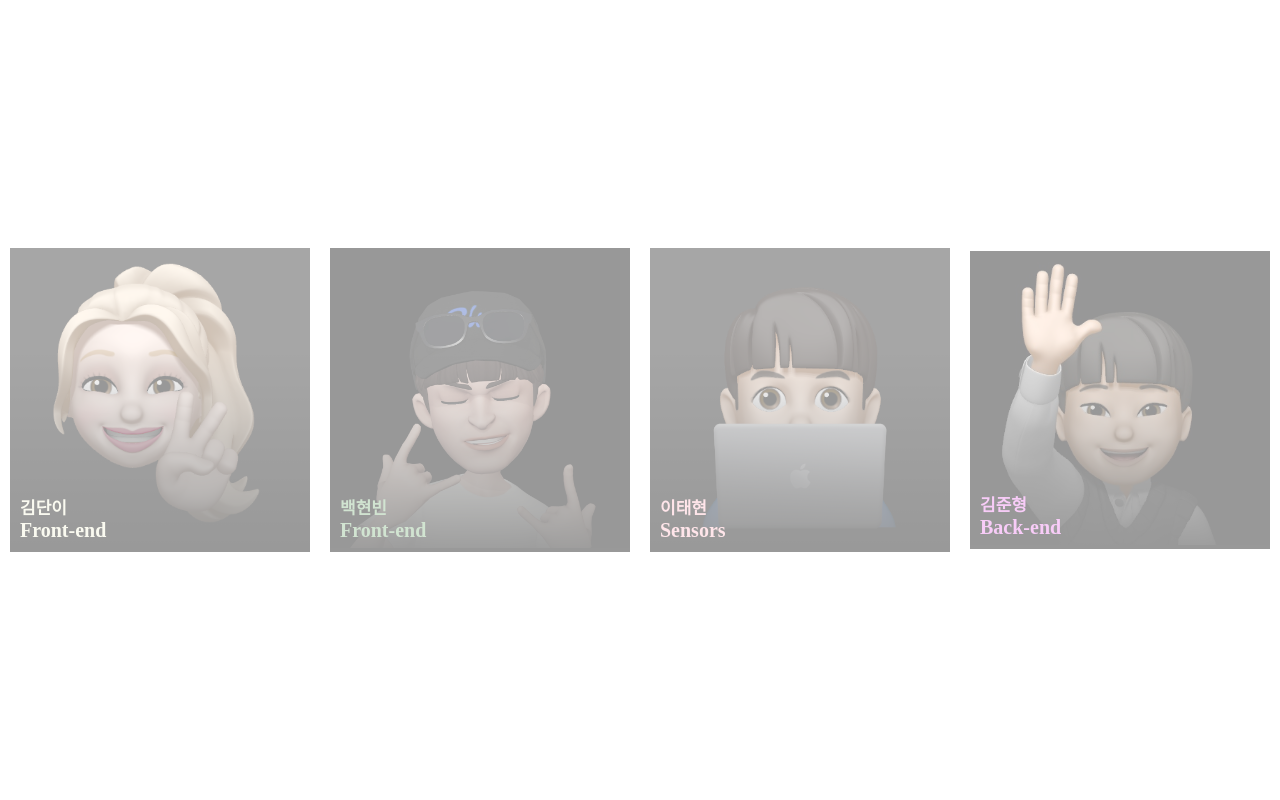
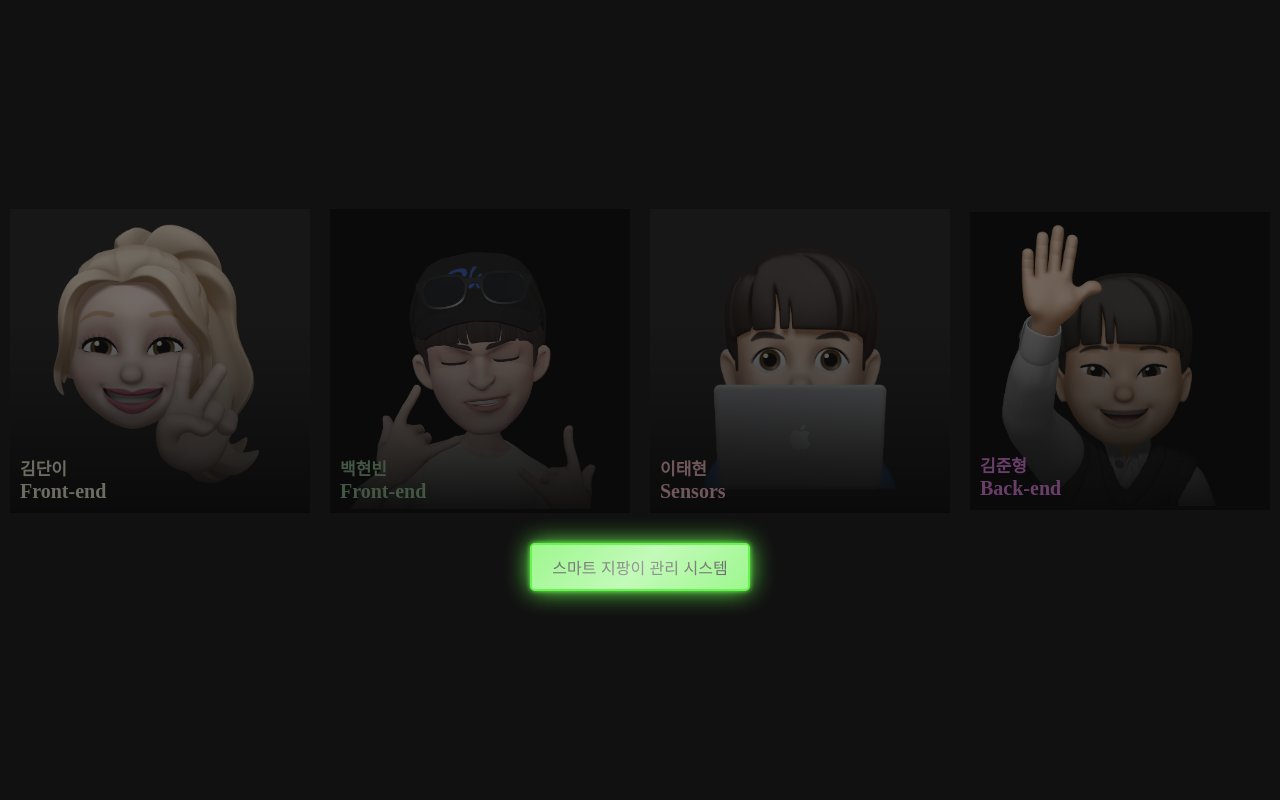
Before and after one commit to WhiteBin-bin/Embbeded-System2, a Django app: template sensor/templates/sensor/our_team.html in a window 1280 px wide. Run offline with Django 5.2, Linux system fonts and the light colour scheme; the template is opened without the code that fills it, so the values that code supplies are empty.

Commit message:
Rearranged page structure

```diff
--- a/sensor/templates/sensor/our_team.html
+++ b/sensor/templates/sensor/our_team.html
@@ -1,17 +1,16 @@
 {% load static %}
-<!doctype html>
+<!DOCTYPE html>
 <html>
     <head>
-        <title>OUR TEAM</title>
+        <title>IoT Project 6조</title>
         <link rel="stylesheet" href="{% static 'css/style_team.css' %}" />
     </head>
     <body>
-
         <div class="wrapper">
             <ul class="team">
                 <li class="team-item">
                     <div class="profile profile_beige">
-                        <img src="{% static 'images/me.png' %}">
+                        <img src="{% static 'images/me.png' %}" />
                         <div class="profile-contents">
                             <h2>김단이 <span>Front-end</span></h2>
                         </div>
@@ -19,7 +18,7 @@
                 </li>
                 <li class="team-item">
                     <div class="profile profile_green">
-                        <img src="{% static 'images/hyunb.jpg' %}">
+                        <img src="{% static 'images/hyunb.jpg' %}" />
                         <div class="profile-contents">
                             <h2>백현빈 <span>Front-end</span></h2>
                         </div>
@@ -27,7 +26,7 @@
                 </li>
                 <li class="team-item">
                     <div class="profile profile_pink">
-                        <img src="{% static 'images/tae.png' %}">
+                        <img src="{% static 'images/tae.png' %}" />
                         <div class="profile-contents">
                             <h2>이태현 <span>Sensors</span></h2>
                         </div>
@@ -35,15 +34,20 @@
                 </li>
                 <li class="team-item">
                     <div class="profile profile_purple">
-                        <img src="{% static 'images/jun.png' %}">
+                        <img src="{% static 'images/jun.png' %}" />
                         <div class="profile-contents">
                             <h2>김준형 <span>Back-end</span></h2>
                         </div>
                     </div>
                 </li>
             </ul>
+            <button onclick="goToIndex()">스마트 지팡이 관리 시스템</button>
         </div>
 
-        <script> </script>
+        <script>
+            function goToIndex() {
+                window.location.href = "{% url 'index' %}";
+            }
+        </script>
     </body>
 </html>
--- a/sensor/urls.py
+++ b/sensor/urls.py
@@ -3,10 +3,12 @@ from django.urls import path
 from . import views
 
 urlpatterns = [
-    path('', views.index, name='index'),
+    # path('', views.index, name='index'),
+    path('', views.our_team, name='our_team'),
     path('getSensor/<int:cnt>', views.getSensor, name='getsensor'),
     path('setSensor', views.setSensor, name='setsensor'),
 
-    path('cane-description/', views.cane_description, name='cane_description'),
-    path('our-team/', views.our_team, name='our_team'),
+    # path('cane-description/', views.cane_description, name='cane_description'),
+    # path('our-team/', views.our_team, name='our_team'),
+    path('index/', views.index, name='index'),
 ]
--- a/sensor/views.py
+++ b/sensor/views.py
@@ -27,8 +27,8 @@ def setSensor(request):
     except KeyError:
         return JsonResponse({"message": "KEY_ERROR"}, status=400)
 
-def cane_description(request):
-    return render(request, 'sensor/cane_description.html')
+# def cane_description(request):
+#     return render(request, 'sensor/cane_description.html')
 
 def our_team(request):
     return render(request, 'sensor/our_team.html')
--- a/static/css/style_team.css
+++ b/static/css/style_team.css
@@ -1,4 +1,6 @@
-body, ul, h2 {
+body,
+ul,
+h2 {
     margin: 0;
     padding: 0;
 }
@@ -8,15 +10,22 @@ li {
 }
 
 body {
-    background-color: white !important;
-    color: #999;
+    background-color: #111; /* 배경색 */
+    color: #999; /* 텍스트 색상 */
+    margin: 0;
+    padding: 0;
+    display: flex;
+    justify-content: center; /* 세로 가운데 정렬 */
+    align-items: center; /* 가로 가운데 정렬 */
+    height: 100vh; /* 화면 전체 높이 */
+    box-sizing: border-box; /* 여백 계산 포함 */
 }
 
 .wrapper {
     display: flex;
-    height: 100vh;
-    justify-content: center;
-    align-items: center;
+    flex-direction: column; /* 세로 정렬 */
+    align-items: center; /* 중앙 정렬 */
+    padding: 20px; /* 내부 여백 추가 */
 }
 
 .team {
@@ -24,6 +33,7 @@ body {
     display: flex;
     justify-content: center;
     align-items: center;
+    margin-bottom: 30px;
 }
 
 .team-item {
@@ -108,9 +118,48 @@ body {
     font-size: 20px;
 }
 
-/* .team-item:hover .profile-contents p {
-    opacity: 1;
-    transition-delay: 0.4s;
-    max-height: 6em;
-    margin-top: 0.4em;
-} */
+button {
+    border: 2px solid #68f350; /* 버튼 테두리 두께와 색상 지정 */
+    box-shadow: 0 0 5px #68f350, 0 0 25px #68f350;
+    background-color: #68f350; /* 기본 배경색 */
+    color: black; /* 기본 텍스트 색상 */
+    font-size: 16px; /* 텍스트 크기 */
+    padding: 10px 20px; /* 버튼 내부 여백 */
+    border-radius: 5px; /* 버튼 모서리 둥글게 */
+    cursor: pointer; /* 마우스 커서 변경 */
+    transition: all 0.3s ease; /* 부드러운 효과 전환 */
+    position: relative; /* 버튼 안쪽 요소 위치 설정 */
+    overflow: hidden; /* 버튼 밖으로 나가는 애니메이션 숨기기 */
+}
+
+button::before {
+    content: ""; /* 빈 요소 추가 */
+    position: absolute;
+    top: 0;
+    left: -100%; /* 애니메이션 시작 지점 */
+    width: 300%; /* 충분히 넓은 크기 */
+    height: 100%;
+    background: linear-gradient(
+        90deg,
+        transparent,
+        rgba(255, 255, 255, 0.6),
+        transparent
+    );
+    transform: skewX(-45deg); /* 기울어진 빛줄기 효과 */
+    transition: left 0.5s ease;
+}
+
+button:hover::before {
+    left: 100%; /* 애니메이션 종료 지점 */
+}
+
+button:hover {
+    background-color: #68f350; /* 호버 시 배경색 변경 */
+    color: white; /* 호버 시 텍스트 색상 변경 */
+    box-shadow: 0 0 10px #68f350, 0 0 50px #68f350, 0 0 100px #68f350,
+        0 0 200px #68f350;
+}
+
+button:active {
+    transform: scale(0.95); /* 클릭 시 버튼 크기 살짝 축소 */
+}
```
Also changed, not shown: sensor/templates/sensor/index.html (+1 -17 lines), static/css/style.css (+21 -51 lines).
